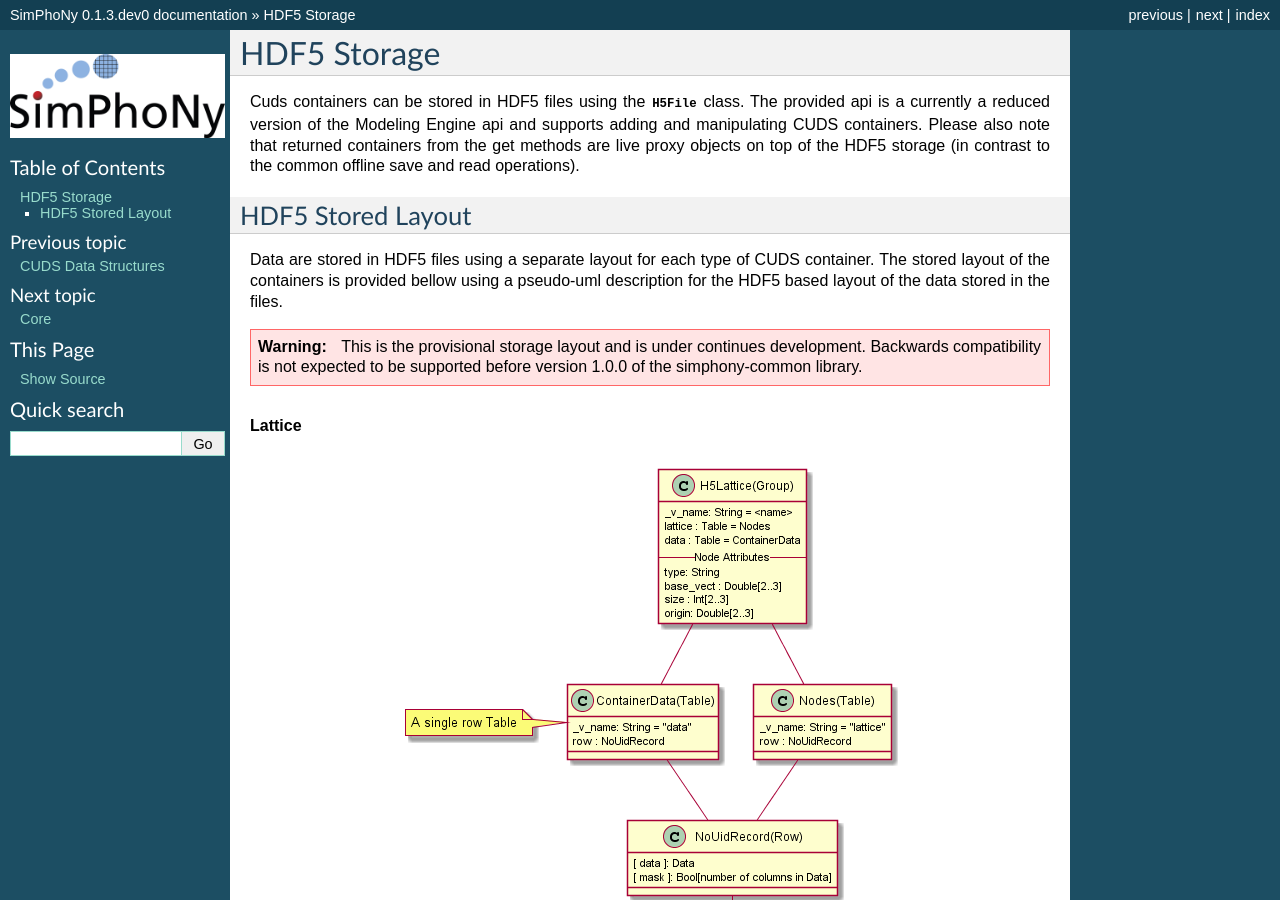
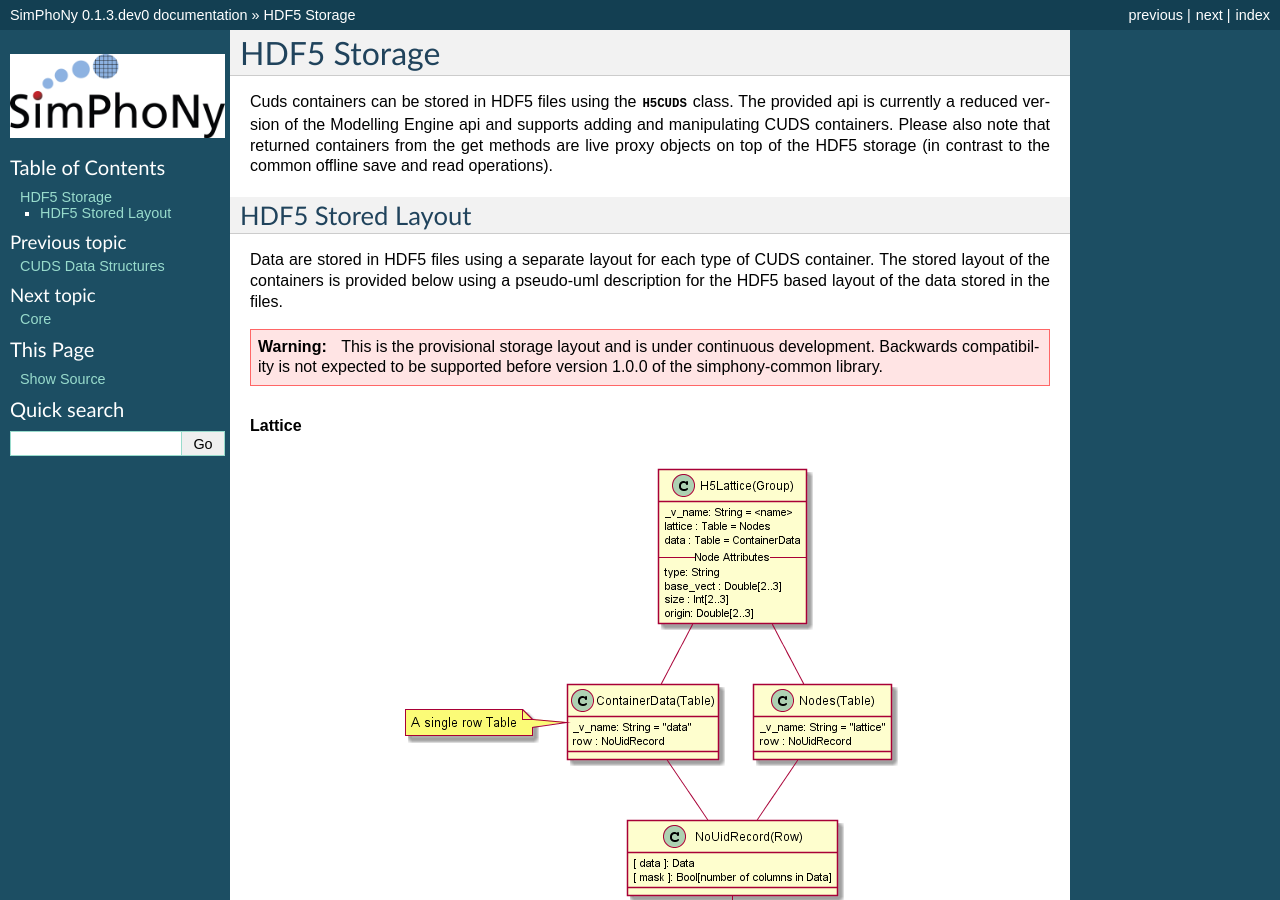
Before and after one commit to simphony/simphony-common, a Sphinx documentation site: the page built from doc/source/hdf5_storage.rst, in a window 1280 px wide and 900 px high. Built offline with Sphinx 7.4.7, drawn with Linux system fonts in a browser that asks for light colours; some of the changed text lies outside the part shown.

Commit message:
fix typos

```diff
--- a/doc/source/hdf5_storage.rst
+++ b/doc/source/hdf5_storage.rst
@@ -1,25 +1,28 @@
 HDF5 Storage
 ============
 
-Cuds containers can be stored in HDF5 files using the :class:`~.H5File` class. The provided
-api is a currently a reduced version of the Modeling Engine api and supports adding and
-manipulating CUDS containers. Please also note that returned containers from the get
-methods are live proxy objects on top of the HDF5 storage (in contrast to the common
-offline save and read operations).
+Cuds containers can be stored in HDF5 files using the
+:class:`~.H5CUDS` class. The provided api is currently a reduced
+version of the Modelling Engine api and supports adding and
+manipulating CUDS containers. Please also note that returned
+containers from the get methods are live proxy objects on top of the
+HDF5 storage (in contrast to the common offline save and read
+operations).
 
 
 HDF5 Stored Layout
 ------------------
 
-Data are stored in HDF5 files using a separate layout for each type of CUDS container.
-The stored layout of the containers is provided bellow using a pseudo-uml description
-for the HDF5 based layout of the data stored in the files.
+Data are stored in HDF5 files using a separate layout for each type of
+CUDS container.  The stored layout of the containers is provided
+below using a pseudo-uml description for the HDF5 based layout of the
+data stored in the files.
 
 .. warning::
 
-   This is the provisional storage layout and is under continues development. Backwards
-   compatibility is not expected to be supported before version 1.0.0 of the
-   simphony-common library.
+   This is the provisional storage layout and is under continuous
+   development. Backwards compatibility is not expected to be
+   supported before version 1.0.0 of the simphony-common library.
 
 .. rubric:: Lattice
 
```
Also changed, not shown: other parts of doc/source/hdf5_storage.rst (+1 -1 lines).
